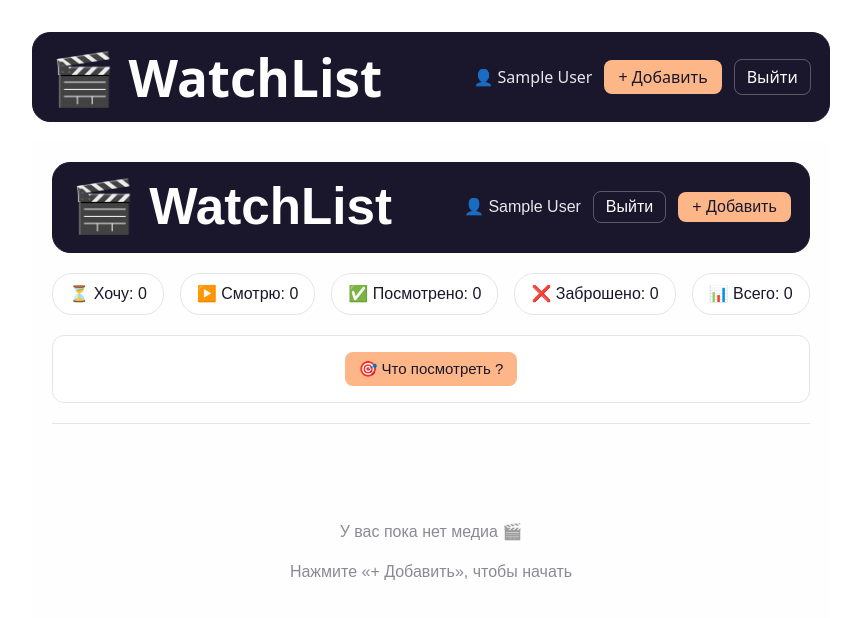
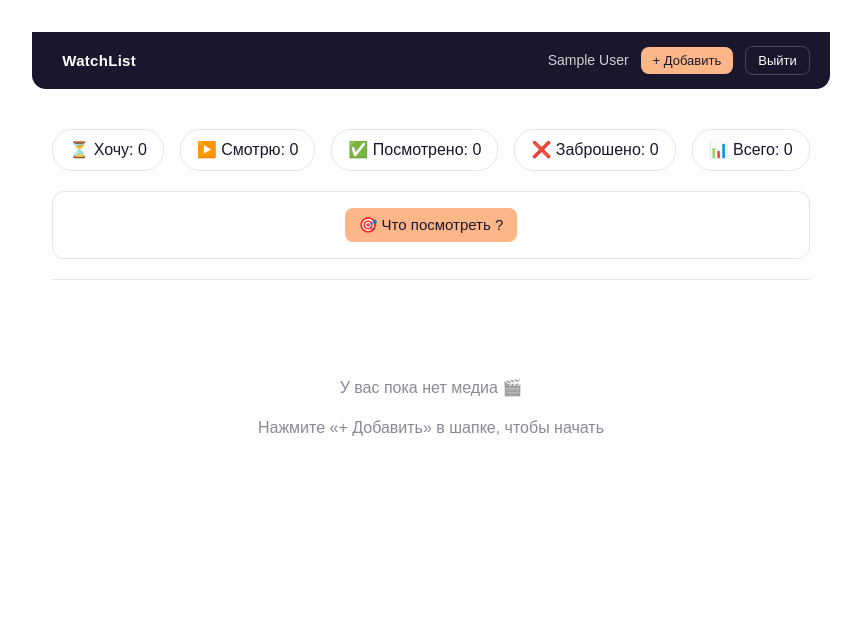
Before and after one commit to katapon-0/educational, a Vue app: page / in a window 1280 px wide. Shown: the top 618 px of the page, without its empty margins (209-1070 px from the left). Built offline with nearby package versions, Linux system fonts and the light colour scheme; sample sign-in values are in the browser's storage.

Commit message:
Исправление функционала кнопок и шапки

```diff
--- a/src/components/layout/MenuTop copy.vue
+++ b/src/components/layout/MenuTop copy.vue
@@ -1,170 +1,142 @@
 <script setup>
+
+// короче надо пофиксить добавление в этой шапке. я её перенесла, но я так намучалась с этими эмитами... по хорошему, надо шапку перенести в отдельный компонент, т.е. оставить её здесь. если у тебя не получится, мы оставим её отдельным блоком в homepage.vue.
+// выход работает, он меняет состояние в зависимости от авторизации. но добавить не работает кнопка.. остальное вроде рабочее.
+
 import { computed } from "vue"
-import { useRouter } from "vue-router"
 import { useUsers } from "../../composables/useUsers"
 
-const router = useRouter()
-
-// =========================
-// USERS STORE
-// =========================
 const { currentUser, logout } = useUsers()
 
-// =========================
-// COMPUTED USER
-// =========================
-const user = computed(() => currentUser.value)
+const emit = defineEmits(["open-add"])
 
-// =========================
-// NAVIGATION
-// =========================
-function goHome() {
-    router.push("/")
+const userName = computed(() => {
+  return currentUser.value?.name || currentUser.value?.login
+})
+
+const isAuth = computed(() => !!currentUser.value)
+
+function handleLogout() {
+  logout()
 }
 
-function goLogin() {
-    router.push("/login")
-}
-
-function handleLogout() {
-    logout()
-    router.push("/login")
+function openAddModal() {
+  emit("open-add")
 }
 </script>
 
 <template>
-    <header class="topbar">
+  <header class="header">
+    <h1>🎬 WatchList</h1>
 
-        <!-- ЛЕВАЯ ЧАСТЬ -->
-        <div class="left">
-            <button class="brand" @click="goHome">
-                WatchList
-            </button>
-        </div>
+    <div class="user-info">
 
-        <!-- ПРАВАЯ ЧАСТЬ -->
-        <div class="right">
+      <template v-if="isAuth">
 
-            <!-- ГОСТЬ -->
-            <div v-if="!user" class="auth">
-                <button @click="goLogin" class="btn">
-                    Войти
-                </button>
-            </div>
+        <span class="username">👤 {{ userName }}</span>
 
-            <!-- АВТОРИЗОВАН -->
-            <div v-else class="user">
-                <span class="username">
-                    {{ user.name || user.login }}
-                </span>
+        <button class="btn-add" @click="openAddModal">
+          + Добавить
+        </button>
 
-                <button @click="handleLogout" class="btn">
-                    Выйти
-                </button>
-            </div>
+        <button class="btn-logout" @click="handleLogout">
+          Выйти
+        </button>
 
-        </div>
+      </template>
 
-    </header>
+      <template v-else>
+
+        <button class="btn-logout" @click="goLogin">
+          Войти
+        </button>
+
+      </template>
+
+    </div>
+  </header>
 </template>
 
 <style scoped>
 
- .topbar {
+.header {
     display: flex;
     justify-content: space-between;
     align-items: center;
-
-    padding: 14px 20px;
-
+    flex-wrap: wrap;
+    gap: 15px;
+    margin-bottom: 20px;
+    padding: 16px 18px;
     background: #1a172c;
-    color: #fefefe;
-
-    border-radius: 0 0 14px 14px;
-
-    font-family: Arial;
-
-    position: sticky;
-    top: 0;
-    z-index: 10;
+    border-radius: 18px;
+    border: 1px solid #1a172c;
 }
 
-.left {
-    display: flex;
-    align-items: center;
+.header h1 {
+    margin: 0;
+    color: #fefefe;
 }
 
-.brand {
-    font-weight: 600;
-    font-size: 15px;
-    letter-spacing: 0.3px;
-
-    background: none;
-    border: none;
-
-    color: #fefefe;
-
-    cursor: pointer;
-
-    padding: 6px 10px;
-    border-radius: 8px;
-
-    transition: 0.2s;
+.user-info {
+  display: flex;
+  gap: 12px;
+  align-items: center;
+  flex-wrap: wrap;
 }
 
-.brand:hover {
-    background: rgba(255, 255, 255, 0.08);
+.username {
+  color: #fefefe;
+  opacity: 0.9;
 }
 
-
-.right {
-    display: flex;
-    align-items: center;
+.btn-logout {
+  background: transparent;
+  color: #fefefe;
+  border: 1px solid rgba(254, 254, 254, 0.28);
+  padding: 6px 12px;
+  border-radius: 8px;
+  cursor: pointer;
+  transition: all 0.2s;
 }
 
-.auth,
-.user {
-    display: flex;
-    align-items: center;
-    gap: 12px;
+.btn-logout:hover {
+  background: rgba(253, 234, 191, 0.16);
+  border-color: #fdeabf;
 }
 
-
-.username {
-    font-size: 14px;
-    opacity: 0.8;
+.btn-add {
+  background: #fdb688;
+  color: #1a172c;
+  border: none;
+  padding: 6px 14px;
+  border-radius: 8px;
+  cursor: pointer;
+  transition: all 0.2s;
 }
 
-
-.btn {
-    padding: 6px 12px;
-
-    border: 1px solid rgba(255, 255, 255, 0.2);
-    border-radius: 8px;
-
-    background: transparent;
-    color: #fefefe;
-
-    font-size: 13px;
-    cursor: pointer;
-
-    transition: all 0.2s ease;
+.btn-add:hover {
+  background: #fdeabf;
+  transform: translateY(-1px);
 }
 
-.btn:hover {
-    background: rgba(255, 255, 255, 0.08);
-    border-color: rgba(255, 255, 255, 0.3);
+.empty-state {
+  text-align: center;
+  padding: 60px;
+  color: #1a172c;
+  opacity: 0.5;
 }
 
-.btn-accent {
-    background: #fdb688;
-    color: #1a172c;
-    border: none;
+.btn-primary {
+  background: #1a172c;
+  color: #fefefe;
+  border: none;
+  padding: 10px 20px;
+  border-radius: 8px;
+  cursor: pointer;
 }
 
-.btn-accent:hover {
-    opacity: 0.9;
+.btn-primary:hover {
+  opacity: 0.92;
 }
 
-
 </style>
--- a/src/components/layout/MenuTop.vue
+++ b/src/components/layout/MenuTop.vue
@@ -1,142 +1,132 @@
 <script setup>
+import { computed, ref } from "vue"
+import { useRouter } from "vue-router"
+import { useUsers } from "../../composables/useUsers"
+import AddItemModal from "../Media/AddItemModal.vue"  // модалка напрямую
 
-// короче надо пофиксить добавление в этой шапке. я её перенесла, но я так намучалась с этими эмитами... по хорошему, надо шапку перенести в отдельный компонент, т.е. оставить её здесь. если у тебя не получится, мы оставим её отдельным блоком в homepage.vue.
-// выход работает, он меняет состояние в зависимости от авторизации. но добавить не работает кнопка.. остальное вроде рабочее.
-
-import { computed } from "vue"
-import { useUsers } from "../../composables/useUsers"
-
+const router = useRouter()
 const { currentUser, logout } = useUsers()
-
-const emit = defineEmits(["open-add"])
 
 const userName = computed(() => {
   return currentUser.value?.name || currentUser.value?.login
 })
-
 const isAuth = computed(() => !!currentUser.value)
 
+// +управление модалкой добавления прямо в шапке
+const addModalVisible = ref(false)
+
+function goHome() {
+  router.push("/")
+}
+function goLogin() {
+  router.push("/login")
+}
 function handleLogout() {
   logout()
+  router.push("/login")
 }
-
 function openAddModal() {
-  emit("open-add")
+  addModalVisible.value = true
+}
+function closeAddModal() {
+  addModalVisible.value = false
 }
 </script>
 
 <template>
-  <header class="header">
-    <h1>🎬 WatchList</h1>
-
-    <div class="user-info">
-
-      <template v-if="isAuth">
-
-        <span class="username">👤 {{ userName }}</span>
-
-        <button class="btn-add" @click="openAddModal">
-          + Добавить
-        </button>
-
-        <button class="btn-logout" @click="handleLogout">
-          Выйти
-        </button>
-
-      </template>
-
-      <template v-else>
-
-        <button class="btn-logout" @click="goLogin">
-          Войти
-        </button>
-
-      </template>
-
+  <header class="topbar">
+    <div class="left">
+      <button class="brand" @click="goHome">WatchList</button>
+    </div>
+    <div class="right">
+      <div v-if="!isAuth" class="auth">
+        <button @click="goLogin" class="btn">Войти</button>
+      </div>
+      <div v-else class="user">
+        <span class="username">{{ userName }}</span>
+        <button @click="openAddModal" class="btn btn-accent">+ Добавить</button>
+        <button @click="handleLogout" class="btn">Выйти</button>
+      </div>
     </div>
   </header>
+  <!-- модалка добавления -->
+  <AddItemModal v-if="addModalVisible" @close="closeAddModal" />
 </template>
 
 <style scoped>
-
-.header {
-    display: flex;
-    justify-content: space-between;
-    align-items: center;
-    flex-wrap: wrap;
-    gap: 15px;
-    margin-bottom: 20px;
-    padding: 16px 18px;
-    background: #1a172c;
-    border-radius: 18px;
-    border: 1px solid #1a172c;
+.topbar {
+  display: flex;
+  justify-content: space-between;
+  align-items: center;
+  padding: 14px 20px;
+  background: #1a172c;
+  color: #fefefe;
+  border-radius: 0 0 14px 14px;
+  font-family: Arial;
+  position: sticky;
+  top: 0;
+  z-index: 10;
 }
 
-.header h1 {
-    margin: 0;
-    color: #fefefe;
+.left {
+  display: flex;
+  align-items: center;
 }
 
-.user-info {
+.brand {
+  font-weight: 600;
+  font-size: 15px;
+  letter-spacing: 0.3px;
+  background: none;
+  border: none;
+  color: #fefefe;
+  cursor: pointer;
+  padding: 6px 10px;
+  border-radius: 8px;
+  transition: 0.2s;
+}
+.brand:hover {
+  background: rgba(255, 255, 255, 0.08);
+}
+
+.right {
   display: flex;
+  align-items: center;
+}
+
+.auth,
+.user {
+  display: flex;
+  align-items: center;
   gap: 12px;
-  align-items: center;
-  flex-wrap: wrap;
 }
 
 .username {
-  color: #fefefe;
-  opacity: 0.9;
+  font-size: 14px;
+  opacity: 0.8;
 }
 
-.btn-logout {
+.btn {
+  padding: 6px 12px;
+  border: 1px solid rgba(255, 255, 255, 0.2);
+  border-radius: 8px;
   background: transparent;
   color: #fefefe;
-  border: 1px solid rgba(254, 254, 254, 0.28);
-  padding: 6px 12px;
-  border-radius: 8px;
+  font-size: 13px;
   cursor: pointer;
-  transition: all 0.2s;
+  transition: all 0.2s ease;
+}
+.btn:hover {
+  background: rgba(255, 255, 255, 0.08);
+  border-color: rgba(255, 255, 255, 0.3);
 }
 
-.btn-logout:hover {
-  background: rgba(253, 234, 191, 0.16);
-  border-color: #fdeabf;
-}
-
-.btn-add {
+.btn-accent {
   background: #fdb688;
   color: #1a172c;
   border: none;
-  padding: 6px 14px;
-  border-radius: 8px;
-  cursor: pointer;
-  transition: all 0.2s;
 }
-
-.btn-add:hover {
-  background: #fdeabf;
-  transform: translateY(-1px);
+.btn-accent:hover {
+  opacity: 0.9;
 }
-
-.empty-state {
-  text-align: center;
-  padding: 60px;
-  color: #1a172c;
-  opacity: 0.5;
-}
-
-.btn-primary {
-  background: #1a172c;
-  color: #fefefe;
-  border: none;
-  padding: 10px 20px;
-  border-radius: 8px;
-  cursor: pointer;
-}
-
-.btn-primary:hover {
-  opacity: 0.92;
-}
-
 </style>
--- a/src/components/pages/HomePage.vue
+++ b/src/components/pages/HomePage.vue
@@ -4,24 +4,13 @@ import { useRouter } from "vue-router"
 import { useUsers } from "../../composables/useUsers"
 import { useMedia } from "../../composables/useMedia"
 import MediaList from "../Media/MediaList.vue"
-import AddItemModal from "../Media/AddItemModal.vue"
 
 const router = useRouter()
-const { currentUser, logout, userMedia, deleteMediaFromUser } = useUsers()
+const { currentUser, userMedia, deleteMediaFromUser } = useUsers()
 const { getStats, getSuggestion } = useMedia()
 
-const userName = computed(function() {
-  return currentUser.value?.name || currentUser.value?.login
-})
-
-const stats = computed(function() {
-  return getStats(userMedia.value)
-})
-
+const stats = computed(() => getStats(userMedia.value))
 const suggestion = ref(null)
-const addModalVisible = ref(false)
-
-// пустой флаг сообщения с предложением
 const hasSuggestionRequested = ref(false)
 
 function refreshSuggestion() {
@@ -29,23 +18,6 @@ function refreshSuggestion() {
   hasSuggestionRequested.value = true
 }
 
-function goLogin() {
-  router.push({ name: "login" })
-}
-
-function handleLogout() {
-  logout()
-}
-
-function openAddModal() {
-  addModalVisible.value = true
-}
-
-function closeAddModal() {
-  addModalVisible.value = false
-}
-
-// функция удаления
 function handleDelete(id) {
   deleteMediaFromUser(id)
 }
@@ -56,20 +28,11 @@ function handleDelete(id) {
     <div v-if="!currentUser">
       <h2>Вы не авторизованы</h2>
       <p>Пожалуйста, войдите в систему</p>
-      <button @click="goLogin" class="btn-primary">Перейти к входу</button>
+      <button @click="router.push({ name: 'login' })" class="btn-primary">Перейти к входу</button>
     </div>
-
     <div v-else>
-      <header class="header">
-        <h1>🎬 WatchList</h1>
-        <div class="user-info">
-          <span class="username">👤 {{ userName }}</span>
-          <button @click="handleLogout" class="btn-logout">Выйти</button>
-          <button @click="openAddModal" class="btn-add">+ Добавить</button>
-        </div>
-      </header>
-
-      <!-- мини-статистики-->
+      <!-- FEATURE: header removed, now in MenuTop.vue -->
+      <!-- Статистика -->
       <div class="stats">
         <div class="stat-card">⏳ Хочу: {{ stats.want }}</div>
         <div class="stat-card">▶️ Смотрю: {{ stats.watching }}</div>
@@ -78,28 +41,23 @@ function handleDelete(id) {
         <div class="stat-card">📊 Всего: {{ stats.total }}</div>
       </div>
 
+      <!-- Рекомендация -->
       <div class="suggestion">
         <button @click="refreshSuggestion" class="btn-suggestion">🎯 Что посмотреть ?</button>
         <div v-if="suggestion" class="suggestion-card">
-          <strong>{{ suggestion.title }}</strong> ({{ suggestion.type === "series" ? "Сериал" : "Фильм" }})
-          <span v-if="suggestion.watchDate"> — 📅 {{ new Date(suggestion.watchDate).toLocaleDateString() }}</span>
+          <strong>{{ suggestion.title }}</strong> ({{ suggestion.type === 'series' ? 'Сериал' : 'Фильм' }})
+          <span v-if="suggestion.watchDate"> --- 📅 {{ new Date(suggestion.watchDate).toLocaleDateString() }}</span>
           <button @click="router.push('/media/' + suggestion.id)" class="btn-link">Перейти</button>
         </div>
-        <!-- пустое сообщение с предложением -->
-         <p v-if="hasSuggestionRequested && !suggestion" class="empty-suggestion">Нет доступных вариантов</p>
+        <p v-if="hasSuggestionRequested && !suggestion" class="empty-suggestion">Нет доступных вариантов</p>
       </div>
 
       <hr class="divider" />
-
       <div v-if="!userMedia.length" class="empty-state">
         <p>У вас пока нет медиа 🎬</p>
-        <p>Нажмите «+ Добавить», чтобы начать</p>
+        <p>Нажмите «+ Добавить» в шапке, чтобы начать</p>
       </div>
-
-      <!-- ПЕРЕДАЁМ СПИСОК И ОБРАБОТЧИК УДАЛЕНИЯ -->
-      <MediaList :items="userMedia" @delete="handleDelete" v-else />
-
-      <AddItemModal v-if="addModalVisible" @close="closeAddModal" />
+      <MediaList v-else :items="userMedia" @delete="handleDelete" />
     </div>
   </div>
 </template>
@@ -113,30 +71,6 @@ function handleDelete(id) {
   background: #fefefe;
 }
 
-.header {
-  display: flex;
-  justify-content: space-between;
-  align-items: center;
-  flex-wrap: wrap;
-  gap: 15px;
-  margin-bottom: 20px;
-  padding: 16px 18px;
-  background: #1a172c;
-  border-radius: 18px;
-  border: 1px solid #1a172c;
-}
-
-.header h1 {
-  margin: 0;
-  color: #fefefe;
-}
-
-.user-info {
-  display: flex;
-  gap: 12px;
-  align-items: center;
-  flex-wrap: wrap;
-}
 
 .username {
   color: #fefefe;
@@ -166,11 +100,6 @@ function handleDelete(id) {
   border-radius: 8px;
   cursor: pointer;
   transition: all 0.2s;
-}
-
-.btn-add:hover {
-  background: #fdeabf;
-  transform: translateY(-1px);
 }
 
 .stats {
--- a/src/composables/useMedia.js
+++ b/src/composables/useMedia.js
@@ -1,25 +1,14 @@
-import { ref, watch } from "vue"
+import { computed } from "vue"
 import defaultMedia from "../data/defaultMedia"
+// единый источник данных через useUsers
+import { useUsers } from "./useUsers"
 
 // =========================
-// ХРАНИЛИЩЕ МЕДИА
+// ХРАНИЛИЩЕ МЕДИА — теперь из useUsers
 // =========================
-// основной реф массив медиа
-// инициализируется из локал сторедж или дефолтных данных
-
-const storedMedia = JSON.parse(localStorage.getItem("media") || "null")
-const media = ref(storedMedia || defaultMedia)
-
-
-// =========================
-// СИНХРОНИЗАЦИЯ С LOCALSTORAGE
-// =========================
-// автоматическое сохранение состояния при изменениях массива
-
-watch(media, (newMedia) => {
-    localStorage.setItem("media", JSON.stringify(newMedia))
-}, { deep: true })
-
+// MOD: media теперь ссылается на userMedia из useUsers
+const { userMedia, updateUserMedia, updateMediaInUser, currentUser } = useUsers()
+const media = computed(() => userMedia.value)
 
 // =========================
 // ПОЛУЧЕНИЕ ДАННЫХ
@@ -38,82 +27,58 @@ function getMediaById(id) {
 // =========================
 // ДОБАВЛЕНИЕ МЕДИА
 // =========================
-// создаёт новый объект и добавляет в список
 
 function addMedia(item) {
     const maxId = media.value.length
         ? Math.max(...media.value.map(m => m.id))
         : 0
-
     const newItem = {
         id: maxId + 1,
         title: item.title,
-        type: item.type, // филм или сериал
+        type: item.type,
+        description: item.description || "",
+        status: item.status || "want",
         watchDate: item.watchDate || null,
         link: item.link || null,
-
-        // сериал
         episodeDuration: item.episodeDuration || null,
         totalEpisodes: item.totalEpisodes || null,
-
-        // прогресс просмотра
+        duration: item.duration || null,
         progress: 0,
-
         image: item.image || null
     }
-
-    media.value.push(newItem)
+    // MOD: используем updateUserMedia для синхронизации
+    const newMedia = [...media.value, newItem]
+    updateUserMedia(newMedia)
 }
-
 
 // =========================
 // ОБНОВЛЕНИЕ МЕДИА
 // =========================
-// частичное обновление объекта по ID
-
 function updateMedia(id, data) {
-    const index = media.value.findIndex(m => m.id == id)
-
-    if (index !== -1) {
-        media.value[index] = {
-            ...media.value[index],
-            ...data
+    // MOD: используем updateMediaInUser вместо прямого изменения
+    updateMediaInUser(id, data)
 }
-    }
-}
-
 
 // =========================
 // УДАЛЕНИЕ МЕДИА
 // =========================
-
 function deleteMedia(id) {
-    media.value = media.value.filter(m => m.id != id)
+    // MOD: удаляем через обновление всего массива
+    const newMedia = media.value.filter(m => m.id != id)
+    updateUserMedia(newMedia)
 }
-
 
 // =========================
 // ФИЛЬТРАЦИЯ
 // =========================
-// используется для UI (сериалы / фильмы)
-
 function getMediaByType(type) {
     return media.value.filter(m => m.type === type)
 }
-
-
-// =========================
-// СТАТИСТИКА (ДОПОЛНИТЕЛЬНО)
-// =========================
-// используется для homepage
-
 
 // =========================
 // ДОБАВЛЕНО РАЗРАБОТЧИКОМ 2
 // СТАТУСЫ И ДАТЫ
 // =========================
-
-// статусы
 var statuses = ["want", "watching", "done", "abandoned"]
 var statusLabels = {
     want: "⏳ Хочу посмотреть",
@@ -124,28 +89,33 @@ var statusLabels = {
 
 function updateStatus(id, newStatus) {
     if (statuses.indexOf(newStatus) === -1) return
-  updateMedia(id, { status: newStatus })
+    // MOD: используем updateMediaInUser
+    updateMediaInUser(id, { status: newStatus })
 }
 
 function setWatchDate(id, date) {
-  updateMedia(id, { watchDate: date })
+    // MOD: используем updateMediaInUser
+    updateMediaInUser(id, { watchDate: date })
 }
 
 // =========================
 // ПРОГРЕСС СЕРИАЛОВ
 // =========================
-
 function increaseProgress(id) {
     var item = getMediaById(id)
     if (item && item.type === "series" && item.progress < item.totalEpisodes) {
-    updateMedia(id, { progress: (item.progress || 0) + 1 })
+        var newProgress = (item.progress || 0) + 1
+        updateMediaInUser(id, { progress: newProgress })
+        // автоматически помечает как выполненное, когда прогресс достигает 100%
+        if (newProgress >= item.totalEpisodes) {
+            updateStatus(id, 'done')
+        }
     }
 }
 
 // =========================
-// ФИЛЬТРАЦИЯ И СОРТИРОВКА
+// ФИЛЬТРАЦИЯ И СОРТИРОВКА (чистые функции)
 // =========================
-
 function filterByType(mediaList, type) {
     if (type === "all") return mediaList
     return mediaList.filter(function(m) {
@@ -187,13 +157,11 @@ function getOverdue(mediaList) {
 // =========================
 // СТАТИСТИКА
 // =========================
-
 function getStats(mediaList) {
     var want = 0
     var watching = 0
     var done = 0
     var abandoned = 0
-
     for (var i = 0; i < mediaList.length; i++) {
         var m = mediaList[i]
         if (m.status === "want") want++
@@ -201,7 +169,6 @@ function getStats(mediaList) {
         else if (m.status === "done") done++
         else if (m.status === "abandoned") abandoned++
     }
-
     return {
         want: want,
         watching: watching,
@@ -214,9 +181,8 @@ function getStats(mediaList) {
 // =========================
 // "ЧТО ПОСМОТРЕТЬ СЕГОДНЯ" (МОДИФИЦИРОВАНО: случайный выбор)
 // =========================
-
 function getSuggestion(mediaList) {
-  // изменено на случайное предложение с просроченным приоритетом
+    // MOD: random selection with overdue priority
     var candidates = []
     var overdueCandidates = []
     var today = new Date()
@@ -251,26 +217,21 @@ function getSuggestion(mediaList) {
 // =========================
 // ЭКСПОРТ COMPOSABLE
 // =========================
-
 export function useMedia() {
     return {
         // state
         media: media,
-
         // CRUD
         getMedia: getMedia,
         getMediaById: getMediaById,
         addMedia: addMedia,
         updateMedia: updateMedia,
         deleteMedia: deleteMedia,
-
         // фильтры
         getMediaByType: getMediaByType,
-
-        // аналитика (ЗАМЕНЕН на новый, с поддержкой статусов)
+        // аналитика
         getStats: getStats,
-
-        // ДОБАВЛЕНО РАЗРАБОМ 2
+        // ДОБАВЛЕНО РАЗРАБОТЧИКОМ 2
         updateStatus: updateStatus,
         setWatchDate: setWatchDate,
         increaseProgress: increaseProgress,
@@ -282,5 +243,4 @@ export function useMedia() {
         statuses: statuses,
         statusLabels: statusLabels
     }
-
 }
--- a/src/data/defaultMedia.js
+++ b/src/data/defaultMedia.js
@@ -87,7 +87,7 @@ const defaultMedia = [
         status: "want",
         watchDate: null,
         link: null,
-        duration: null,
+        duration: 120,
         progress: 0,
         image: img
     },
```
Also changed, not shown: src/components/media/AddItemModal.vue (+7 -3 lines), src/components/media/mediaCard.vue (+7 -2 lines), src/components/pages/MediaPage.vue (+52 -28 lines). Lines whose indentation alone changed are shown as unchanged.
